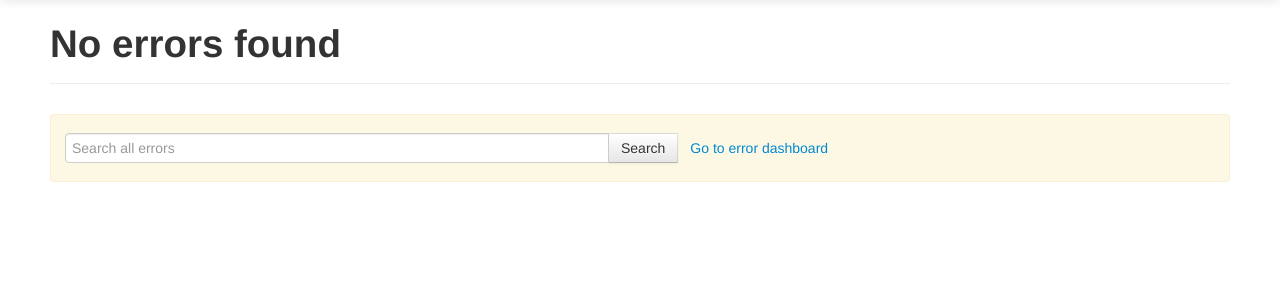
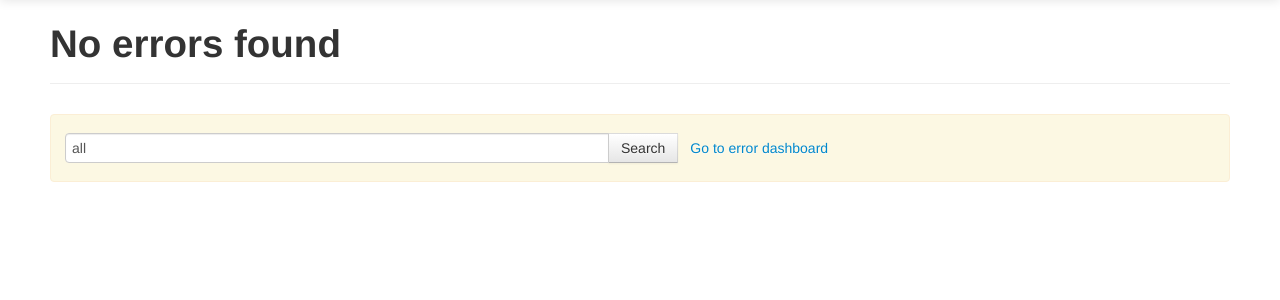
Before and after one commit to robwoolley/error-report-web, a Django app: page /Errors/Search/Args/ in a window 1280 px wide. Shown: the part 46-346 px from the top of the page. Run offline with Django 3.2, Linux system fonts and the light colour scheme; data that the repository does not hold is empty; parts of the project's set-up code (start-up, migrations or seed data) failed here and were passed over; some libraries are stand-ins or nearby versions.

Commit message:
templates/error-page: keep the search string
Signed-off-by: Andreea Proca <andreea.b.proca@intel.com>

```diff
--- a/templates/error-page.html
+++ b/templates/error-page.html
@@ -13,7 +13,7 @@
 			<div class="alert">
 				<form class="no-results" action="{% url entry_args %}" method="GET">
 					<div class="input-append">
-						<input class="input-xxlarge" type="text" name="query" placeholder="Search all errors">
+						<input class="input-xxlarge" type="text" name="query" value="{{ query }}">
 						<input type="text" name="items" value=10 style="display: none;">
 						<input type="text" name="page" value=1 style="display: none;">
 						<button class="btn" type="submit" value = "Search">Search</button>
```
